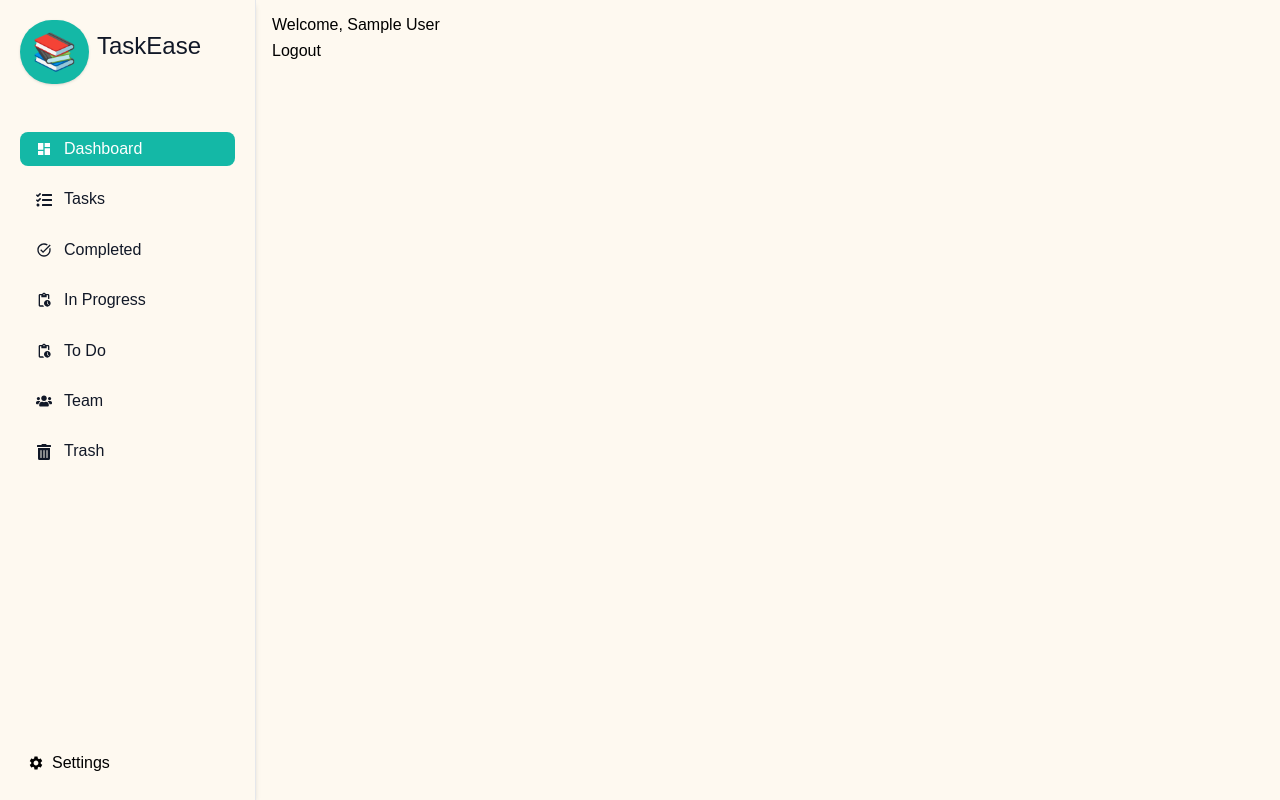
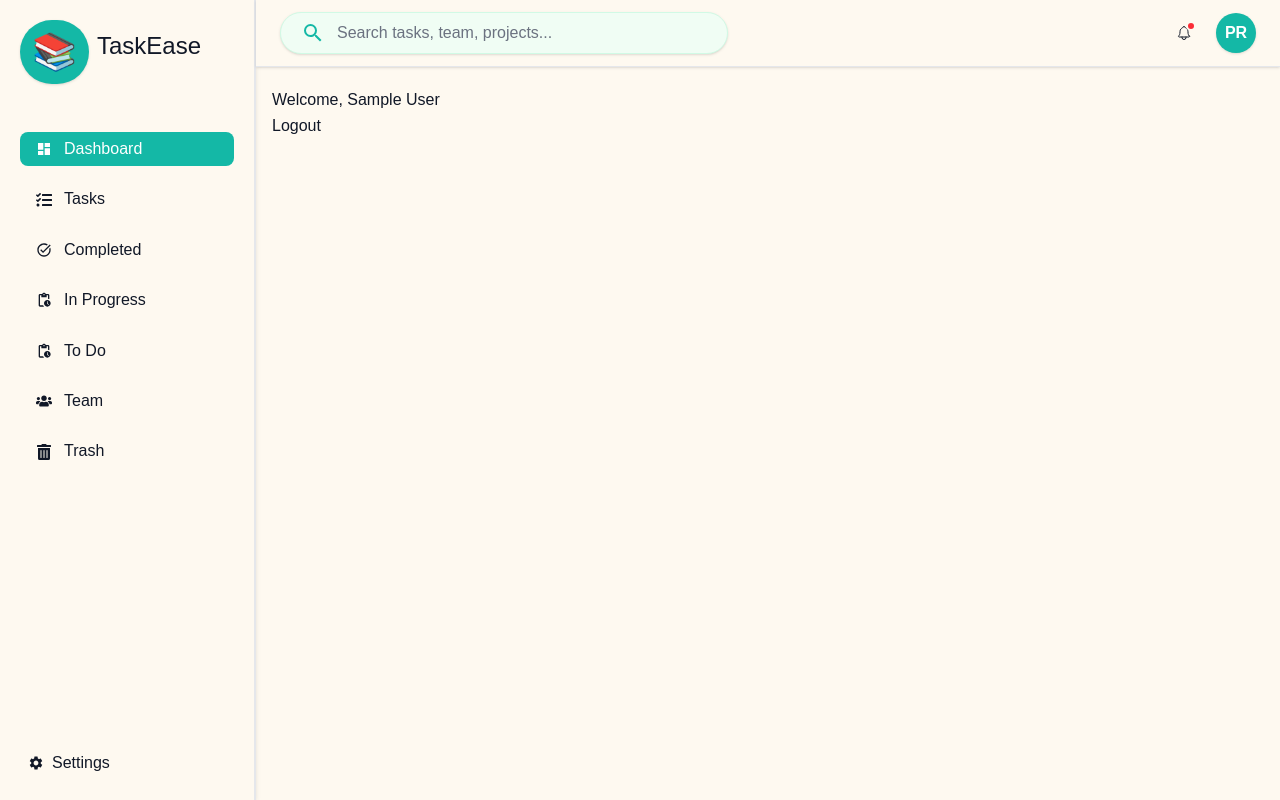
Before and after one commit to sathvik89/Task_management_app, a React (Vite) app in the folder task_management_app/: page /dashboard in a window 1280 px wide. Built offline with nearby package versions, Linux system fonts and the light colour scheme; sample sign-in values are in the browser's storage.

Commit message:
updated navbar profile search

```diff
--- a/task_management_app/src/App.jsx
+++ b/task_management_app/src/App.jsx
@@ -10,6 +10,7 @@ import { Routes, Route, Navigate, useLocation, Outlet } from "react-router-dom";
 import { useAuth } from "./AuthContext";
 import { useState } from "react";
 import { IoMenu } from "react-icons/io5";
+import Navbar from "./Components/Navbar";
 
 function MainFrame() {
   const { user } = useAuth();
@@ -21,37 +22,42 @@ function MainFrame() {
   }
 
   return (
-    <div className="flex min-h-screen relative overflow-x-hidden">
-      {/* Sidebar for desktop */}
-      <div className="hidden md:block w-64 bg-white shadow-md z-10">
+    <div className="min-h-screen flex bg-[#FEF9F0] text-[#111827] relative overflow-x-hidden">
+      {/* Desktop Sidebar */}
+      <aside className="hidden md:block w-64 bg-[#FEF9F0] border-r border-gray-200 shadow-md z-20">
         <Sidebar />
-      </div>
+      </aside>
 
-      {/* Mobile hamburger button */}
+      {/* Mobile Sidebar Toggle Button */}
       <button
-        className="absolute top-4 left-4 md:hidden z-30 bg-white p-2 rounded-md shadow"
+        className="absolute top-4 left-4 md:hidden z-40 bg-white p-2 rounded-md shadow-md border border-gray-200"
         onClick={() => setMobileOpen(true)}
       >
-        <IoMenu size={24} />
+        <IoMenu size={24} className="text-[#14B8A6]" />
       </button>
 
-      {/* Sidebar and backdrop on mobile */}
+      {/* Mobile Sidebar + Backdrop */}
       {mobileOpen && (
         <>
-          <div className="fixed top-0 left-0 w-64 h-full bg-white shadow-lg z-40">
+          <aside className="fixed top-0 left-0 w-64 h-full bg-[#FEF9F0] shadow-lg z-50">
             <Sidebar />
-          </div>
+          </aside>
           <div
-            className="fixed inset-0 bg-black opacity-40 z-30"
+            className="fixed inset-0 bg-black bg-opacity-30 z-40"
             onClick={() => setMobileOpen(false)}
           />
         </>
       )}
 
-      {/* Page content */}
-      <div className="flex-1 bg-[#fef9f0] p-4 z-0">
-        <Outlet />
-      </div>
+      {/* Main Content Area */}
+      <main className="flex-1 flex flex-col">
+        <div className="sticky top-0 z-30">
+          <Navbar />
+        </div>
+        <div className="flex-1 px-4 py-6 overflow-auto">
+          <Outlet />
+        </div>
+      </main>
     </div>
   );
 }
--- /dev/null
+++ b/task_management_app/src/Components/Navbar.jsx
@@ -0,0 +1,40 @@
+import React from "react";
+import { MdOutlineSearch } from "react-icons/md";
+import { IoNotificationsOutline } from "react-icons/io5";
+import Profile from "./Profile";
+
+const Navbar = () => {
+  return (
+    <div className="flex justify-between items-center bg-[#FEF9F0] px-6 py-3 sticky top-0 z-20 shadow-sm border-b border-gray-200">
+      {/* Left side: Logo + Search */}
+      <div className="flex items-center gap-6 w-full max-w-4xl">
+        {/* Logo area */}
+
+        {/* Search input */}
+        <div className="flex items-center flex-1 max-w-md gap-3 py-2 px-5 rounded-full bg-[#F0FDF4] border border-[#D1FAE5] shadow-sm focus-within:ring-2 focus-within:ring-[#14B8A6] transition">
+          <MdOutlineSearch className="text-[#14B8A6] text-2xl" />
+          <input
+            type="text"
+            placeholder="Search tasks, team, projects..."
+            className="flex-1 outline-none bg-transparent text-[#111827] placeholder:text-[#6B7280] text-sm sm:text-base"
+          />
+        </div>
+      </div>
+
+      {/* Right side: Notifications + Profile */}
+      <div className="flex items-center gap-6">
+        <button
+          aria-label="Notifications"
+          className="relative text-[#14B8A6] hover:text-[#0d9488] transition-colors duration-200 text-2xl"
+        >
+          <IoNotificationsOutline />
+          <span className="absolute -top-1 -right-1 h-2.5 w-2.5 rounded-full bg-red-500 border-2 border-[#FEF9F0]" />
+        </button>
+
+        <Profile />
+      </div>
+    </div>
+  );
+};
+
+export default Navbar;
--- /dev/null
+++ b/task_management_app/src/Components/Profile.jsx
@@ -0,0 +1,83 @@
+import { Menu, Transition } from "@headlessui/react";
+import { Fragment, useState } from "react";
+import { FaUser, FaUserLock } from "react-icons/fa";
+import { TbLogout2 } from "react-icons/tb";
+import { useNavigate } from "react-router-dom";
+import { useAuth } from "../AuthContext";
+
+const Profile = () => {
+  const [openProfile, setOpenProfile] = useState(false);
+  const [openPassword, setOpenPassword] = useState(false);
+  const { logout } = useAuth();
+  const navigate = useNavigate();
+
+  const logoutHandler = () => {
+    logout();
+    navigate("/login");
+  };
+  console.log(openPassword, openProfile);
+
+  return (
+    <div>
+      <Menu as="div" className="relative inline-block text-left">
+        <div>
+          <Menu.Button className="w-10 h-10 2xl:w-12 2xl:h-12 flex items-center justify-center rounded-full bg-[#14B8A6] shadow">
+            <span className="text-white font-semibold">PR</span>
+          </Menu.Button>
+        </div>
+
+        <Transition
+          as={Fragment}
+          enter="transition ease-out duration-100"
+          enterFrom="transform opacity-0 scale-95"
+          enterTo="transform opacity-100 scale-100"
+          leave="transition ease-in duration-75"
+          leaveFrom="transform opacity-100 scale-100"
+          leaveTo="transform opacity-0 scale-95"
+        >
+          <Menu.Items className="absolute right-0 mt-2 w-56 origin-top-right bg-white rounded-lg shadow-lg ring-1 ring-black/5 focus:outline-none">
+            <div className="p-3 space-y-1">
+              <Menu.Item>
+                {() => (
+                  <button
+                    onClick={() => setOpenProfile(true)}
+                    className="flex items-center w-full gap-2 px-3 py-2 text-sm text-[#111827] hover:bg-[#DCFCE7] rounded-md"
+                  >
+                    <FaUser className="text-[#14B8A6]" />
+                    My Profile
+                  </button>
+                )}
+              </Menu.Item>
+
+              <Menu.Item>
+                {() => (
+                  <button
+                    onClick={() => setOpenPassword(true)}
+                    className="flex items-center w-full gap-2 px-3 py-2 text-sm text-[#111827] hover:bg-[#DCFCE7] rounded-md"
+                  >
+                    <FaUserLock className="text-[#14B8A6]" />
+                    Update Password
+                  </button>
+                )}
+              </Menu.Item>
+
+              <Menu.Item>
+                {() => (
+                  <button
+                    onClick={logoutHandler}
+                    className="flex items-center w-full gap-2 px-3 py-2 text-sm text-red-600 hover:bg-red-50 rounded-md"
+                  >
+                    <TbLogout2 />
+                    Sign Out
+                  </button>
+                )}
+              </Menu.Item>
+            </div>
+          </Menu.Items>
+        </Transition>
+      </Menu>
+    </div>
+  );
+};
+
+export default Profile;
```
